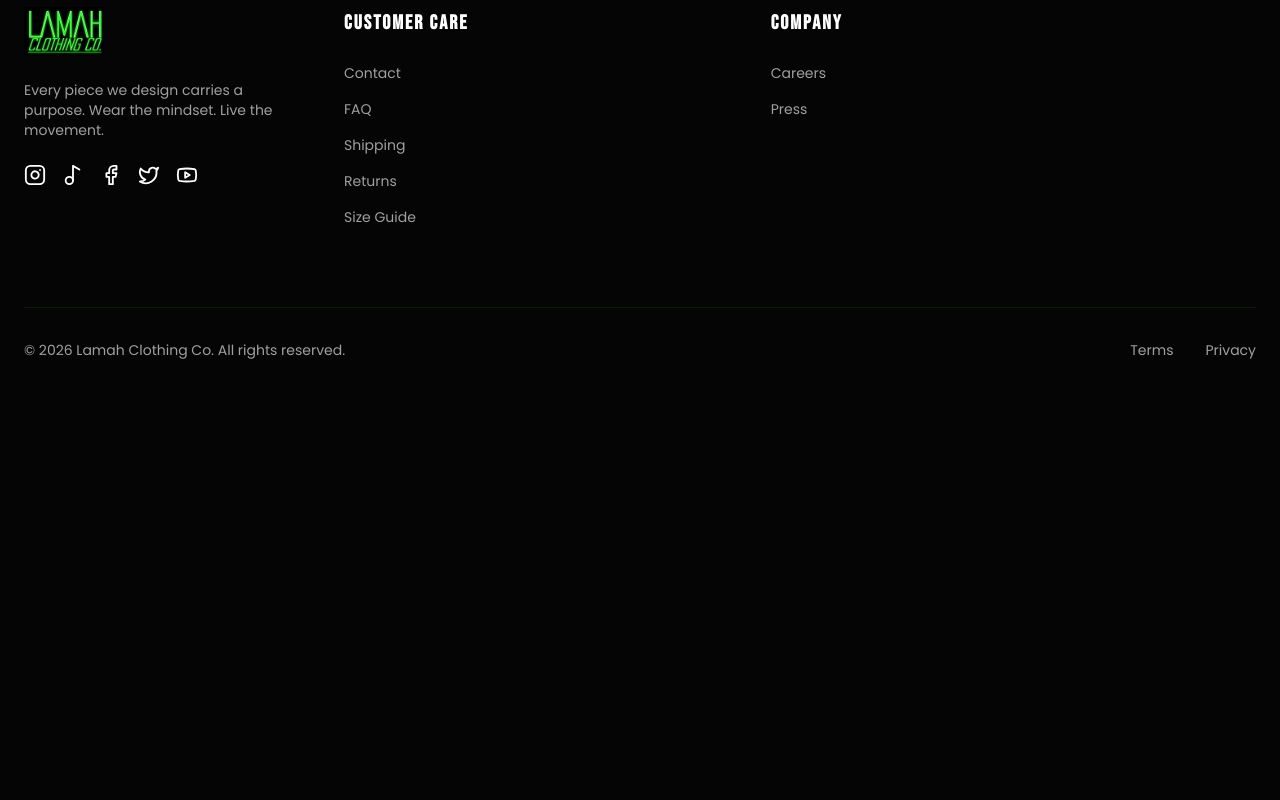
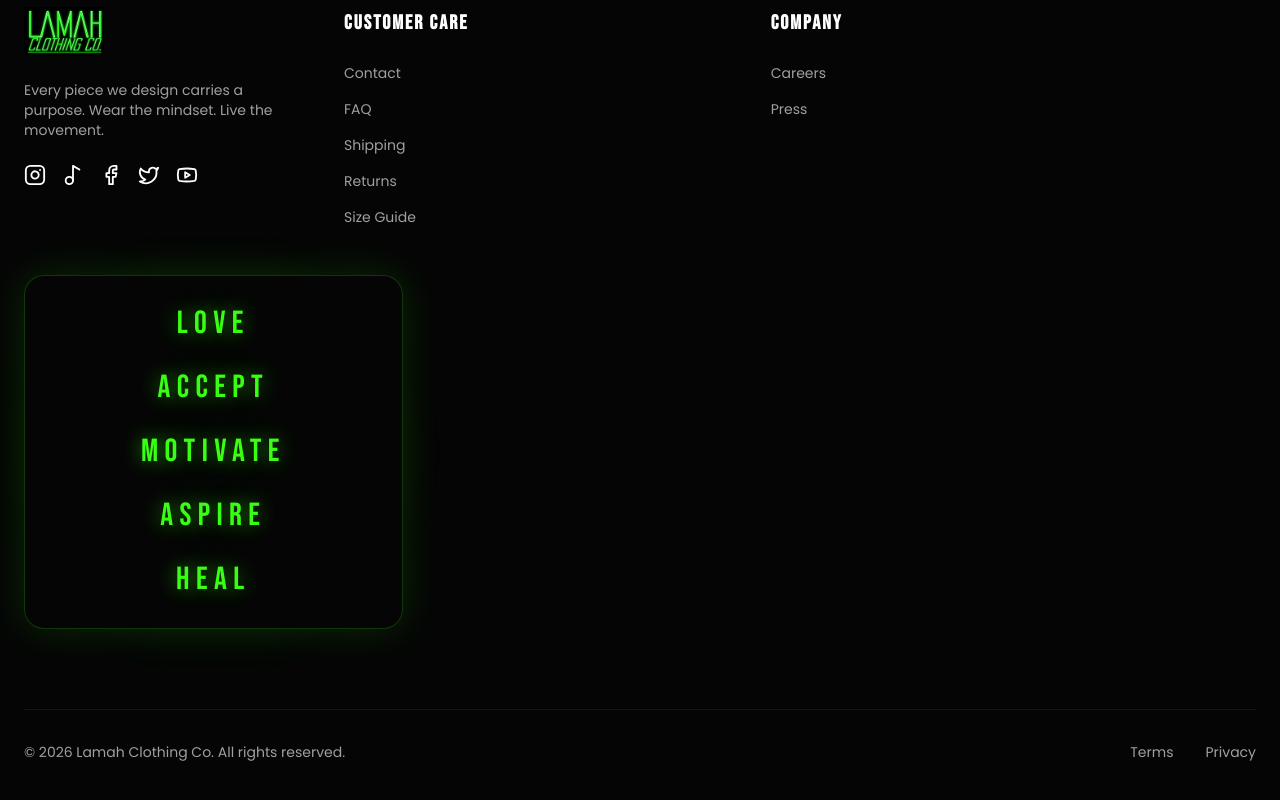
Before and after one commit to Ganderlu/lamah, a Next.js app: page / in a window 1280 px wide. Shown: the part 2960-3760 px from the top of the page. Before the commit the page ends 3400 px from the top, so only its background shows below. Built offline with nearby package versions, Linux system fonts and the light colour scheme; no server answers; the database is empty.

Commit message:
Add LOVE ACCEPT MOTIVATE ASPIRE HEAL to Footer in a styled container just like in Hero section

```diff
--- a/components/Footer.tsx
+++ b/components/Footer.tsx
@@ -122,6 +122,56 @@ export default function Footer() {
               </Link>
             </Stack>
           </Grid>
+
+          {/* Column 4: Movement */}
+          <Grid item xs={12} sm={6} md={4}>
+            <Box
+              sx={{
+                position: "relative",
+                "&::before": {
+                  content: '""',
+                  position: "absolute",
+                  inset: "-15px",
+                  background:
+                    "radial-gradient(circle, rgba(57,255,20,0.2) 0%, transparent 70%)",
+                  filter: "blur(30px)",
+                  zIndex: 0,
+                },
+              }}
+            >
+              <Box
+                sx={{
+                  position: "relative",
+                  zIndex: 1,
+                  bgcolor: "#050505",
+                  borderRadius: "20px",
+                  border: "1px solid rgba(57,255,20,0.2)",
+                  display: "flex",
+                  flexDirection: "column",
+                  justifyContent: "center",
+                  alignItems: "center",
+                  gap: { xs: "0.75rem", md: "1rem" },
+                  padding: "1.5rem",
+                  boxShadow: "0 0 40px rgba(57,255,20,0.15)",
+                }}
+              >
+                {["LOVE", "ACCEPT", "MOTIVATE", "ASPIRE", "HEAL"].map((word, i) => (
+                  <Typography
+                    key={i}
+                    sx={{
+                      fontFamily: "Bebas Neue, cursive",
+                      color: "#39FF14",
+                      fontSize: { xs: "1.75rem", md: "2rem" },
+                      letterSpacing: "0.2em",
+                      textShadow: "0 0 20px rgba(57,255,20,0.6)",
+                    }}
+                  >
+                    {word}
+                  </Typography>
+                ))}
+              </Box>
+            </Box>
+          </Grid>
         </Grid>
 
         {/* Bottom Footer */}
```
